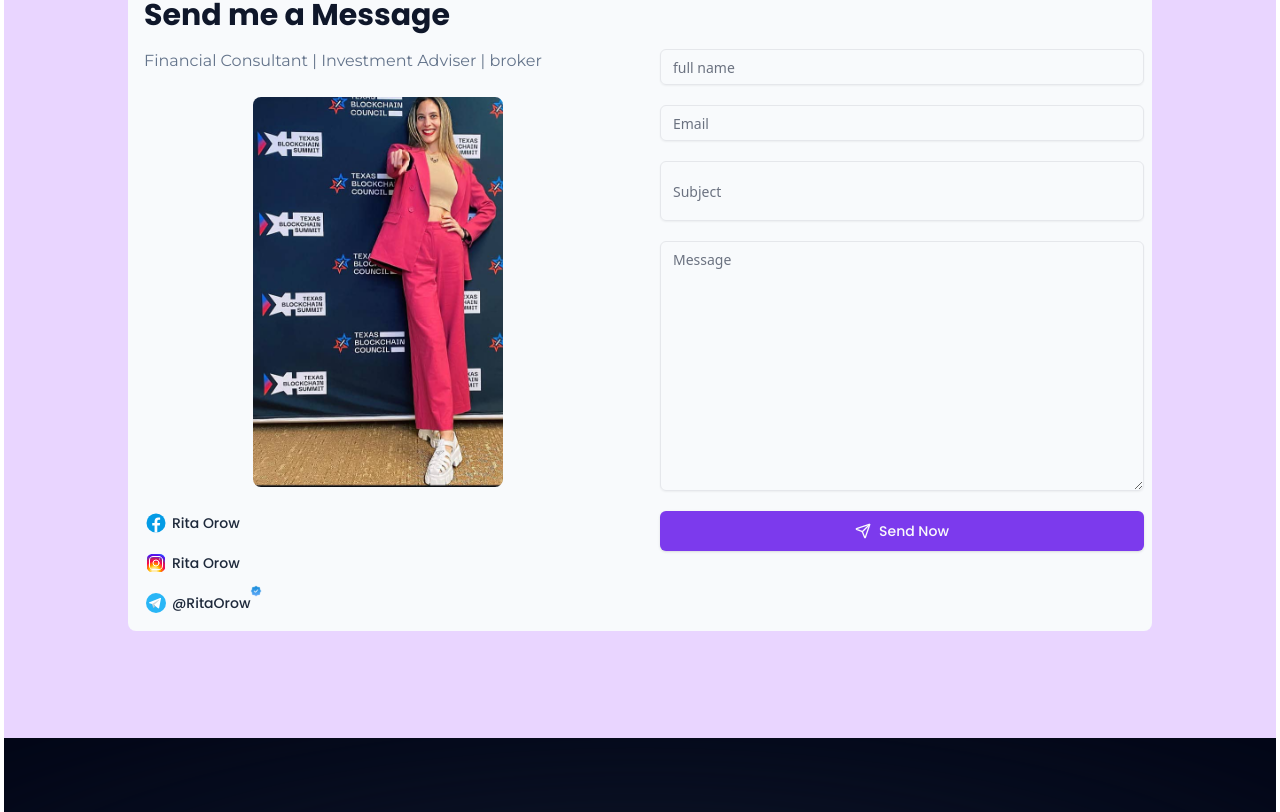
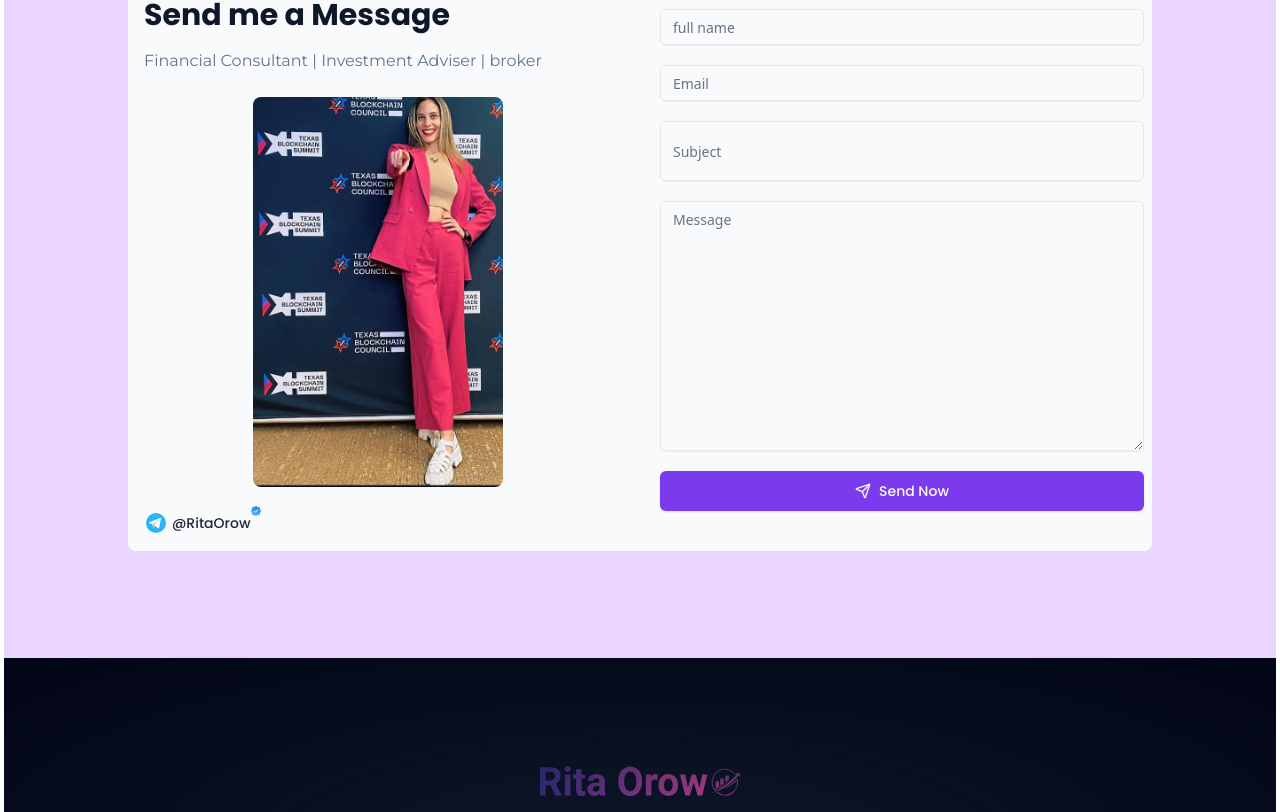
Before and after one commit to DOGGED-DESIGNS/RAT2, a Next.js app: page / in a window 1280 px wide. Shown: the part 3601-4413 px from the top of the page. Built offline with nearby package versions, Linux system fonts and the light colour scheme; a web font is replaced by a local one.

Commit message:
ritafinal

```diff
--- a/src/app/page.tsx
+++ b/src/app/page.tsx
@@ -249,7 +249,7 @@ export default function Home() {
                 {/* this is where the socials are */}
 
                 <div className=" space-y-4 mt-6    flex flex-col    ">
-                  <Link
+                  {/* <Link
                     href={"#"}
                     className=" hover:underline items-center flex gap-1"
                   >
@@ -266,8 +266,8 @@ export default function Home() {
                         Rita Orow
                       </p>
                     </div>
-                  </Link>
-                  <Link
+                  </Link> */}
+                  {/* <Link
                     href={"#"}
                     className=" hover:underline items-center flex gap-1"
                   >
@@ -284,9 +284,11 @@ export default function Home() {
                         Rita Orow
                       </p>
                     </div>
-                  </Link>
+                  </Link> */}
                   <Link
-                    href={"#"}
+                    href={"https://t.me/Ritaorow"}
+                    target="_blank"
+                    rel="noopener noreferrer"
                     className="hover:underline items-center flex gap-1"
                   >
                     <div className=" shrink-0 relative  h-6 w-6">
@@ -294,7 +296,7 @@ export default function Home() {
                         fill
                         className="object-contain"
                         src={"/telegram.svg"}
-                        alt="facebook"
+                        alt="telgram"
                       />
                     </div>
                     <div className="relative">
```
